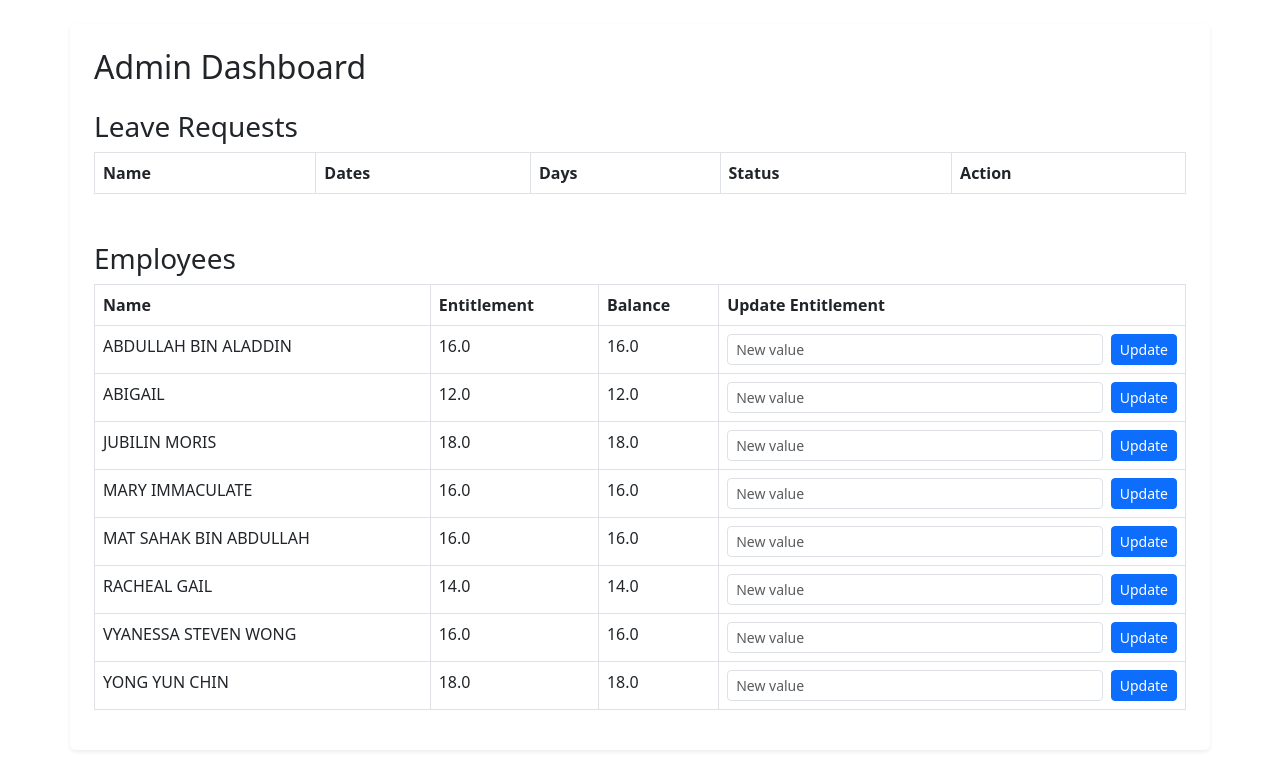
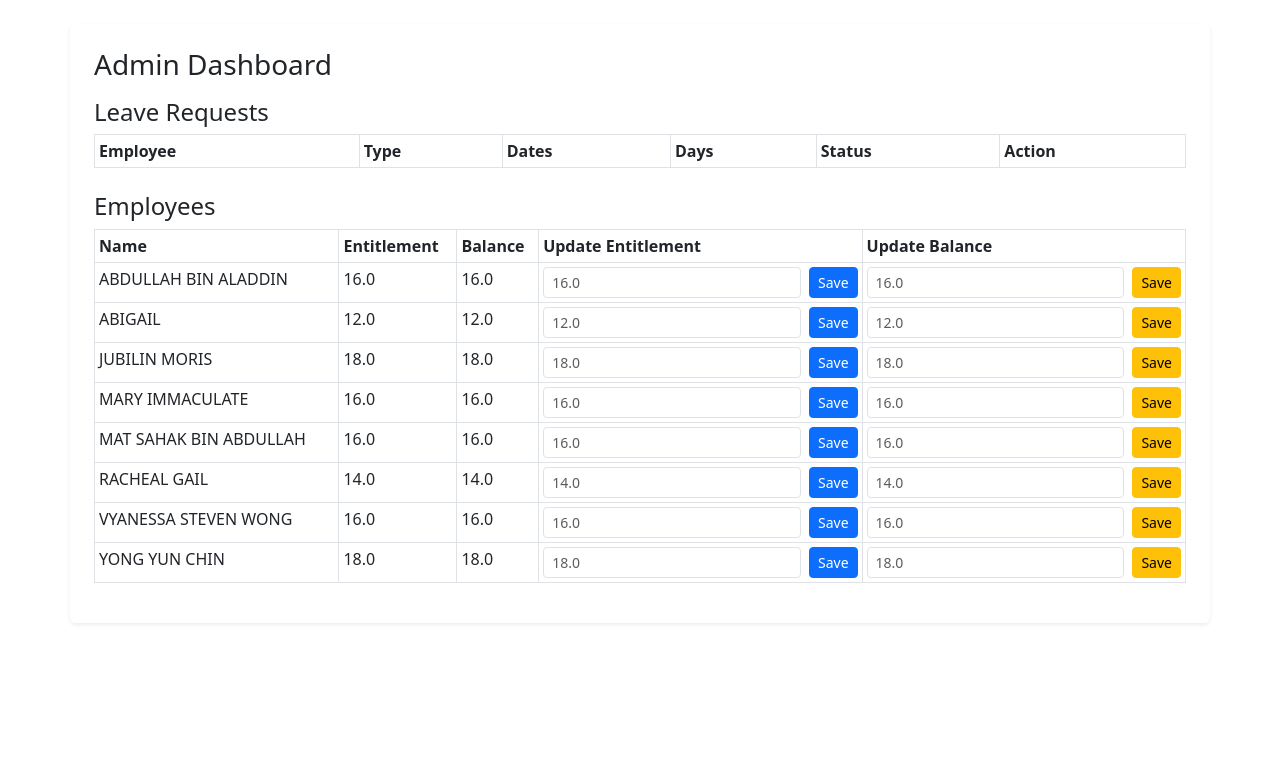
Before and after one commit to jesstanblues-ops/Leave-app3, a Flask app: page /admin in a window 1280 px wide. Shown: the part 72-838 px from the top of the page. After the commit the page ends 696 px from the top, so only its background shows below. Run offline with Flask 3, Linux system fonts and the light colour scheme; the visitor is signed in with stand-in values (Sample User, id 1); data comes from the database, SQL or seed files in the repository; data that the repository does not hold is empty.

Commit message:
Update admin_dashboard.html

```diff
--- a/templates/admin_dashboard.html
+++ b/templates/admin_dashboard.html
@@ -1,60 +1,48 @@
 {% extends 'base.html' %}
 {% block content %}
-
-<h2>Admin Dashboard</h2>
-
-<h3 class="mt-4">Leave Requests</h3>
-<table class="table table-bordered">
-    <tr>
-        <th>Name</th>
-        <th>Dates</th>
-        <th>Days</th>
-        <th>Status</th>
-        <th>Action</th>
-    </tr>
+<h3>Admin Dashboard</h3>
+<h4 class="mt-3">Leave Requests</h4>
+<table class="table table-sm table-bordered">
+<thead><tr><th>Employee</th><th>Type</th><th>Dates</th><th>Days</th><th>Status</th><th>Action</th></tr></thead>
+<tbody>
 {% for l in leaves %}
 <tr>
   <td>{{ l.employee_name }}</td>
+  <td>{{ l.leave_type }}</td>
   <td>{{ l.start_date }} → {{ l.end_date }}</td>
   <td>{{ l.days }}</td>
   <td>{{ l.status }}</td>
-        <td>
-            {% if l.status == 'Pending' %}
-            <a href="/approve/{{ l.id }}" class="btn btn-success btn-sm">Approve</a>
-            <a href="/reject/{{ l.id }}" class="btn btn-danger btn-sm">Reject</a>
-            {% else %}
-            <span class="text-muted">No action</span>
-            {% endif %}
-        </td>
+  <td>{% if l.status=='Pending' %}<a class="btn btn-success btn-sm" href="/approve/{{ l.id }}">Approve</a> <a class="btn btn-danger btn-sm" href="/reject/{{ l.id }}">Reject</a>{% else %}-{% endif %}</td>
 </tr>
 {% endfor %}
+</tbody>
 </table>
 
-<h3 class="mt-5">Employees</h3>
-<table class="table table-bordered">
-    <tr>
-        <th>Name</th>
-        <th>Entitlement</th>
-        <th>Balance</th>
-        <th>Update Entitlement</th>
-    </tr>
-
+<h4 class="mt-4">Employees</h4>
+<table class="table table-sm table-bordered">
+<thead><tr><th>Name</th><th>Entitlement</th><th>Balance</th><th>Update Entitlement</th><th>Update Balance</th></tr></thead>
+<tbody>
 {% for e in employees %}
 <tr>
   <td>{{ e.name }}</td>
   <td>{{ e.entitlement }}</td>
   <td>{{ e.current_balance }}</td>
   <td>
-            <form method="POST" action="/update_entitlement" class="d-flex">
+    <form method="post" action="/update_entitlement" class="d-flex">
       <input type="hidden" name="name" value="{{ e.name }}">
-                <input type="number" name="entitlement"
-                       class="form-control form-control-sm me-2"
-                       placeholder="New value">
-                <button class="btn btn-primary btn-sm">Update</button>
+      <input name="entitlement" class="form-control form-control-sm me-2" placeholder="{{ e.entitlement }}" type="number" step="0.25">
+      <button class="btn btn-primary btn-sm">Save</button>
+    </form>
+  </td>
+  <td>
+    <form method="post" action="/update_balance" class="d-flex">
+      <input type="hidden" name="name" value="{{ e.name }}">
+      <input name="balance" class="form-control form-control-sm me-2" placeholder="{{ e.current_balance }}" type="number" step="0.25">
+      <button class="btn btn-warning btn-sm">Save</button>
     </form>
   </td>
 </tr>
 {% endfor %}
+</tbody>
 </table>
-
 {% endblock %}
```
Lines whose indentation alone changed are shown as unchanged.
